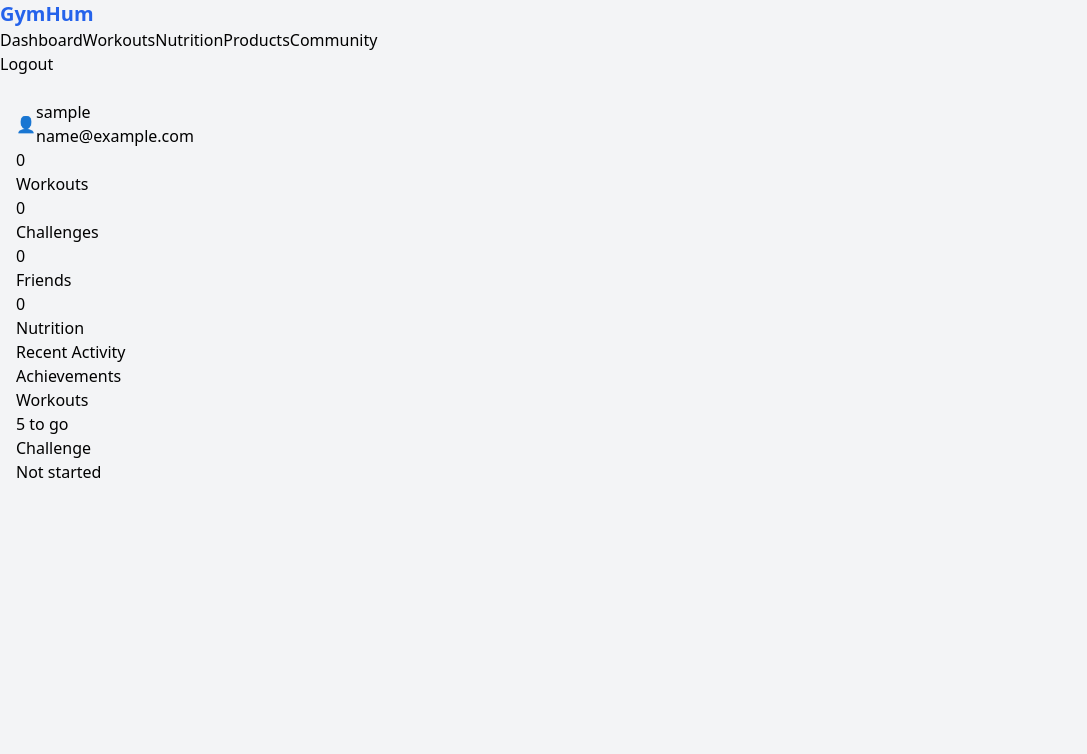
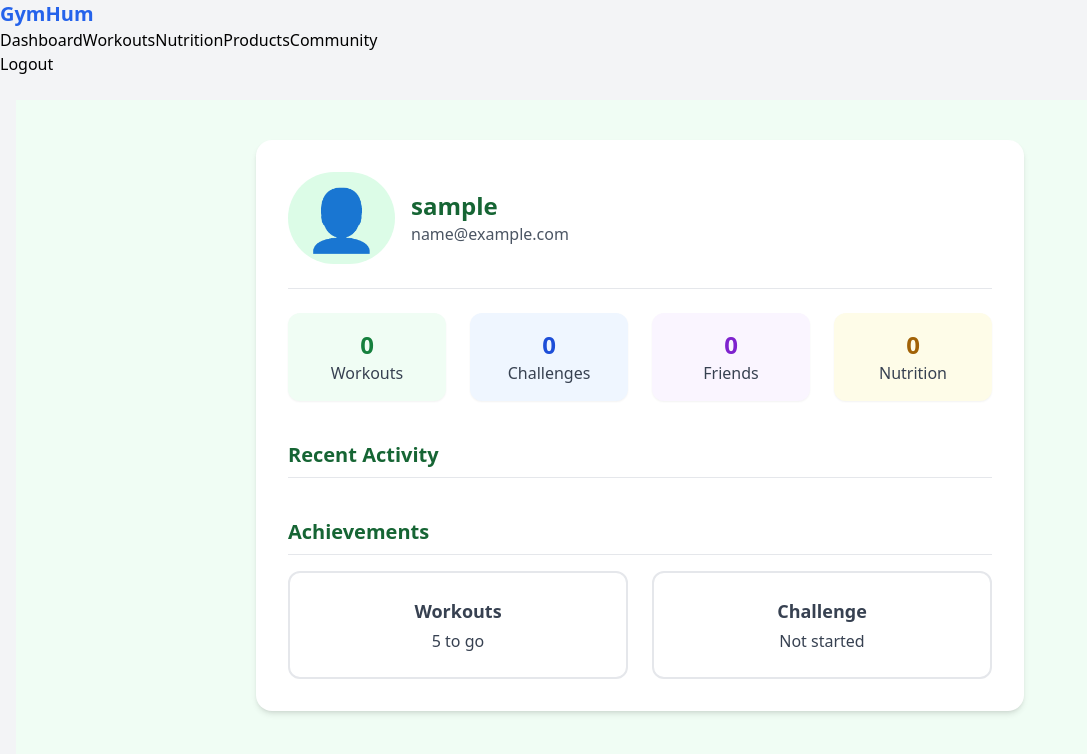
Before and after one commit to deeoloo/gym_app, a React (Vite) app in the folder client/: page /profile in a window 1280 px wide. Shown: the top 754 px of the page, without its empty margins (0-1087 px from the left). Built offline with nearby package versions, Linux system fonts and the light colour scheme; sample sign-in values are in the browser's storage.

Commit message:
updated the profile styling using tailwind

```diff
--- a/client/src/components/Profile/ProfileSection.jsx
+++ b/client/src/components/Profile/ProfileSection.jsx
@@ -55,66 +55,83 @@ const ProfileSection = () => {
   ].sort((a, b) => new Date(b.date) - new Date(a.date));
 
   return (
-    <section className="profile-section">
-      <div className="profile-card">
-        <div className="profile-header">
-          <div className="flex items-center">
-            <div className="profile-avatar">{displayUser.avatar}</div>
-            <div>
-              <h2 className="profile-name">{displayUser.username || 'User'}</h2>
-              <p className="profile-email">{displayUser.email || ''}</p>
-            </div>
+    <section className="min-h-screen bg-green-50 text-gray-800 flex justify-center items-start py-10 px-4">
+      <div className="bg-white w-full max-w-3xl rounded-2xl shadow-md p-8">
+        {/* Header */}
+        <div className="flex items-center border-b border-gray-200 pb-6 mb-6">
+          <div className="text-6xl mr-4 bg-green-100 text-green-600 rounded-full p-4">
+            {displayUser.avatar}
+          </div>
+          <div>
+            <h2 className="text-2xl font-bold text-green-800">{displayUser.username || 'User'}</h2>
+            <p className="text-gray-600">{displayUser.email || ''}</p>
           </div>
         </div>
 
-        <div className="profile-stats">
-          <div className="stat-card">
-            <div className="stat-value">{profileData.completedWorkouts.length}</div>
-            <div className="stat-label">Workouts</div>
+        {/* Stats */}
+        <div className="grid grid-cols-2 sm:grid-cols-4 gap-6 mb-10">
+          <div className="bg-green-50 rounded-xl py-4 px-2 text-center shadow-sm hover:shadow-md transition">
+            <div className="text-2xl font-bold text-green-700">{profileData.completedWorkouts.length}</div>
+            <div className="text-gray-700">Workouts</div>
           </div>
-          <div className="stat-card">
-            <div className="stat-value">{profileData.communityChallenges.length}</div>
-            <div className="stat-label">Challenges</div>
+          <div className="bg-blue-50 rounded-xl py-4 px-2 text-center shadow-sm hover:shadow-md transition">
+            <div className="text-2xl font-bold text-blue-700">{profileData.communityChallenges.length}</div>
+            <div className="text-gray-700">Challenges</div>
           </div>
-          <div className="stat-card">
-            <div className="stat-value">{profileData.friends.length}</div>
-            <div className="stat-label">Friends</div>
+          <div className="bg-purple-50 rounded-xl py-4 px-2 text-center shadow-sm hover:shadow-md transition">
+            <div className="text-2xl font-bold text-purple-700">{profileData.friends.length}</div>
+            <div className="text-gray-700">Friends</div>
           </div>
-          <div className="stat-card">
-            <div className="stat-value">{profileData.savedRecipes.length}</div>
-            <div className="stat-label">Nutrition</div>
+          <div className="bg-yellow-50 rounded-xl py-4 px-2 text-center shadow-sm hover:shadow-md transition">
+            <div className="text-2xl font-bold text-yellow-700">{profileData.savedRecipes.length}</div>
+            <div className="text-gray-700">Nutrition</div>
           </div>
         </div>
 
-        <div className="activity">
-          <h3 className="section-subtitle">Recent Activity</h3>
-          <div className="activity-list">
+        {/* Activity */}
+        <div className="mb-10">
+          <h3 className="text-xl font-semibold text-green-800 mb-4 border-b border-gray-200 pb-2">Recent Activity</h3>
+          <div className="space-y-4">
             {recentActivities.map((activity, index) => (
-              <div key={index} className="activity-item">
-                <span className="activity-icon">{activity.icon}</span>
+              <div key={index} className="flex items-start bg-gray-50 hover:bg-green-50 rounded-lg p-4 shadow-sm transition">
+                <span className="text-3xl mr-3">{activity.icon}</span>
                 <div>
-                  <p>{activity.text}</p>
-                  <p className="activity-date">{activity.date}</p>
+                  <p className="text-gray-800">{activity.text}</p>
+                  <p className="text-sm text-gray-600">{new Date(activity.date).toLocaleString()}</p>
                 </div>
               </div>
             ))}
           </div>
         </div>
 
+        {/* Achievements */}
         <div>
-          <h3 className="section-subtitle">Achievements</h3>
-          <div className="achievements-grid">
-            <div className={`achievement-card ${profileData.completedWorkouts.length >= 5 ? 'completed' : ''}`}>
-              <div className="achievement-title">Workouts</div>
-              <div className="achievement-status">
+          <h3 className="text-xl font-semibold text-green-800 mb-4 border-b border-gray-200 pb-2">Achievements</h3>
+          <div className="grid sm:grid-cols-2 gap-6">
+            <div
+              className={`rounded-xl p-6 text-center border-2 transition ${
+                profileData.completedWorkouts.length >= 5
+                  ? 'border-green-600 bg-green-100 text-green-700'
+                  : 'border-gray-200 bg-white text-gray-700'
+              }`}
+            >
+              <div className="text-lg font-semibold mb-1">Workouts</div>
+              <div>
                 {profileData.completedWorkouts.length >= 5
                   ? 'Completed!'
                   : `${5 - profileData.completedWorkouts.length} to go`}
               </div>
             </div>
-            <div className={`achievement-card ${profileData.communityChallenges.length >= 1 ? 'completed' : ''}`}>
-              <div className="achievement-title">Challenge</div>
-              <div className="achievement-status">
+
+            <div
+              className={`rounded-xl p-6 text-center border-2 transition ${
+                profileData.communityChallenges.length >= 1
+                  ? 'border-orange-500 bg-orange-100 text-orange-700'
+                  : 'border-gray-200 bg-white text-gray-700'
+              }`}
+            >
+              <div className="text-lg font-semibold mb-1">Challenge</div>
+              <div>
                 {profileData.communityChallenges.length >= 1 ? 'Completed!' : 'Not started'}
               </div>
             </div>
```
